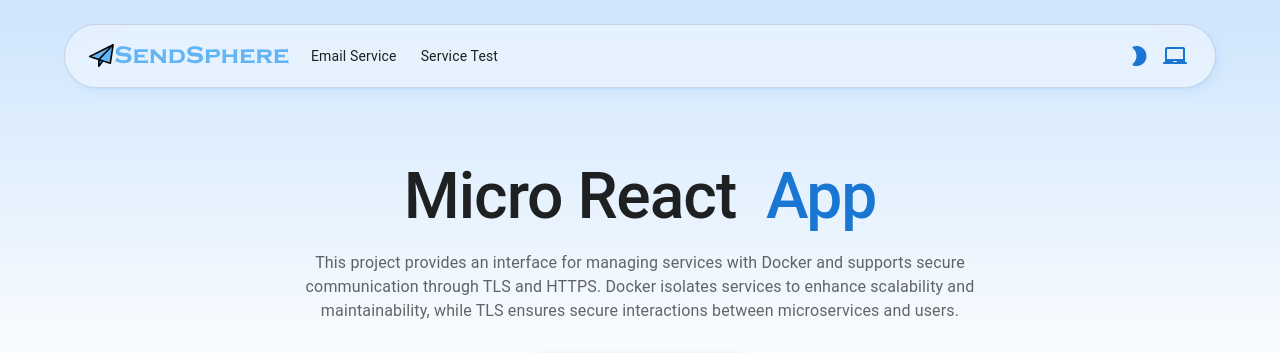
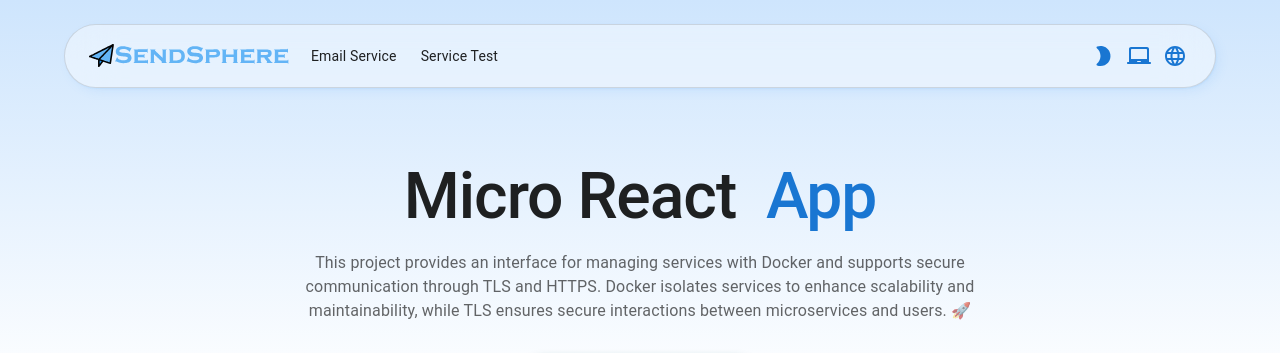
Before and after one commit to ahmettoguz/Micro-Frontend, a React (Vite) app: page / in a window 1280 px wide. Shown: the top 353 px of the page. Built offline with nearby package versions, Linux system fonts and the light colour scheme.

Commit message:
setting language support

```diff
--- a/package.json
+++ b/package.json
@@ -18,9 +18,11 @@
     "@mui/lab": "^5.0.0-alpha.173",
     "@mui/material": "^5.16.7",
     "axios": "^1.7.4",
+    "i18next": "^23.14.0",
     "notistack": "^3.0.1",
     "react": "^18.3.1",
-    "react-dom": "^18.3.1"
+    "react-dom": "^18.3.1",
+    "react-i18next": "^15.0.1"
   },
   "devDependencies": {
     "@types/react": "^18.3.3",
--- a/src/App.tsx
+++ b/src/App.tsx
@@ -27,6 +27,8 @@ import {
   getStoredThemeMode,
   getStoredThemeSchema,
 } from "./utils/localStorageUtils";
+import { useTranslation } from "react-i18next";
+import { LanguageEnum } from "./enum/LanguageEnum";
 
 const storedThemeMode = getStoredThemeMode();
 const storedThemeSchema = getStoredThemeSchema();
@@ -34,9 +36,22 @@ const storedThemeSchema = getStoredThemeSchema();
 export default function App() {
   const [themeMode, setThemeMode] = useState<PaletteMode>(storedThemeMode);
   const [themeSchema, setThemeSchema] = useState(storedThemeSchema);
-
   const customTheme = createTheme(getCustomTheme(themeMode));
   const defaultTheme = createTheme({ palette: { mode: themeMode } });
+  const {
+    t,
+    i18n: { changeLanguage, language },
+  } = useTranslation();
+  const [currentLanguage, setCurrentLanguage] = useState(language);
+
+  const toggleLanguage = () => {
+    const newLanguage =
+      currentLanguage === LanguageEnum.Tr.code
+        ? LanguageEnum.En.code
+        : LanguageEnum.Tr.code;
+    setCurrentLanguage(newLanguage);
+    changeLanguage(newLanguage);
+  };
 
   const toggleColorMode = () => {
     setThemeMode((prevMode) => {
@@ -75,6 +90,8 @@ export default function App() {
         <CssBaseline />
 
         <XAppBar
+          language={currentLanguage}
+          toggleLanguage={toggleLanguage}
           themeMode={themeMode}
           themeSchema={themeSchema}
           toggleColorMode={toggleColorMode}
--- a/src/components/core/components/XToggleColorMode.tsx
+++ b/src/components/core/components/XToggleColorMode.tsx
@@ -30,7 +30,7 @@ export default function XToggleColorMode({
           variant="text"
           onClick={toggleColorMode}
           size="small"
-          aria-label="button to toggle theme"
+          aria-label="button to toggle color"
           sx={{ minWidth: "32px", height: "32px", p: "4px" }}
         >
           {themeMode === ThemeModeEnum.Dark ? (
--- /dev/null
+++ b/src/components/core/components/XToggleLanguage.tsx
@@ -0,0 +1,41 @@
+import { Tooltip } from "@mui/material";
+import Box from "@mui/material/Box";
+import Button from "@mui/material/Button";
+import LanguageIcon from "@mui/icons-material/Language";
+import { useTranslation } from "react-i18next";
+import { LanguageEnum } from "../../../enum/LanguageEnum";
+
+interface ToggleLanguageProps {
+  language: string;
+  toggleLanguage: () => void;
+}
+
+export default function XToggleLanguage({
+  language,
+  toggleLanguage,
+}: ToggleLanguageProps) {
+  const { t } = useTranslation();
+
+  return (
+    <Tooltip
+      placement="bottom"
+      title={t(
+        language === LanguageEnum.En.code
+          ? "appbar.tooltip.languageTurkish"
+          : "appbar.tooltip.languageEnglish"
+      )}
+    >
+      <Box sx={{ maxWidth: "32px" }}>
+        <Button
+          variant="text"
+          onClick={toggleLanguage}
+          size="small"
+          aria-label="button to toggle language"
+          sx={{ minWidth: "32px", height: "32px", p: "4px" }}
+        >
+          <LanguageIcon fontSize="medium" />
+        </Button>
+      </Box>
+    </Tooltip>
+  );
+}
--- a/src/components/core/sections/XAppBar.tsx
+++ b/src/components/core/sections/XAppBar.tsx
@@ -15,6 +15,7 @@ import logo from "../../../assets/logo.svg";
 import { scrollToSection } from "../../../utils/scrollUtils";
 import XToggleColorMode from "../components/XToggleColorMode";
 import XToggleThemeMode from "../components/XToggleThemeMode";
+import XToggleLanguage from "../components/XToggleLanguage";
 
 interface LogoStyle {
   width: string;
@@ -29,10 +30,12 @@ const logoStyle: LogoStyle = {
 };
 
 interface XAppBarProps {
+  language: string;
   themeMode: PaletteMode;
   themeSchema: string;
   toggleColorMode: () => void;
   toggleTheme: () => void;
+  toggleLanguage: () => void;
 }
 
 const leftMenuItemIdList = [
@@ -47,10 +50,12 @@ const leftMenuItemIdList = [
 ];
 
 export default function XAppBar({
+  language,
   themeMode,
   themeSchema,
   toggleColorMode,
   toggleTheme,
+  toggleLanguage,
 }: XAppBarProps) {
   const [open, setOpen] = useState(false);
   const [scrolledToBottom, setScrolledToBottom] = useState(false);
@@ -126,6 +131,8 @@ export default function XAppBar({
         />
 
         <XToggleThemeMode themeSchema={themeSchema} toggleTheme={toggleTheme} />
+
+        <XToggleLanguage language={language} toggleLanguage={toggleLanguage} />
       </Box>
     );
   };
@@ -183,6 +190,11 @@ export default function XAppBar({
               <XToggleThemeMode
                 themeSchema={themeSchema}
                 toggleTheme={toggleTheme}
+              />
+
+              <XToggleLanguage
+                language={language}
+                toggleLanguage={toggleLanguage}
               />
 
               {/* close drawer button */}
--- a/src/components/sections/Hero.tsx
+++ b/src/components/sections/Hero.tsx
@@ -4,10 +4,13 @@ import Button from "@mui/material/Button";
 import Container from "@mui/material/Container";
 import Stack from "@mui/material/Stack";
 import Typography from "@mui/material/Typography";
-import { appDescription, appName } from "../../utils/envVars";
+import { useTranslation } from "react-i18next";
+import { appName } from "../../utils/envVars";
 import { scrollToSection } from "../../utils/scrollUtils";
 
 export default function Hero() {
+  const { t } = useTranslation();
+
   return (
     <Box
       id="hero"
@@ -68,7 +71,7 @@ export default function Hero() {
             color="text.secondary"
             sx={{ alignSelf: "center", width: { sm: "100%", md: "90%" } }}
           >
-            {appDescription}
+            {t("hero.appDescription", { appIcon: "🚀" })}
           </Typography>
 
           <Button
--- /dev/null
+++ b/src/enum/LanguageEnum.ts
@@ -0,0 +1,4 @@
+export const LanguageEnum = {
+  Tr: { code: "tr", name: "Türkçe" },
+  En: { code: "en", name: "İngilizce" },
+};
--- a/src/init.tsx
+++ b/src/init.tsx
@@ -1,4 +1,5 @@
 import ReactDOM from "react-dom/client";
 import App from "./App";
+import "./language/i18n";
 
 ReactDOM.createRoot(document.getElementById("root")!).render(<App />);
--- /dev/null
+++ b/src/language/en.json
@@ -0,0 +1,17 @@
+{
+  "translation": {
+    "hero": {
+      "appDescription": "This project provides an interface for managing services with Docker and supports secure communication through TLS and HTTPS. Docker isolates services to enhance scalability and maintainability, while TLS ensures secure interactions between microservices and users. {{appIcon}}"
+    },
+    "appbar": {
+      "tooltip": {
+        "themeModeDark": "dark mode",
+        "themeModeLight": "light mode",
+        "themeSchemaDefault": "default theme",
+        "themeSchemaCustom": "custom theme",
+        "languageTurkish": "Turkish",
+        "languageEnglish": "English"
+      }
+    }
+  }
+}
--- /dev/null
+++ b/src/language/i18n.ts
@@ -0,0 +1,11 @@
+import i18n from "i18next";
+import { initReactI18next } from "react-i18next";
+import enJSON from "./en.json";
+import trJSON from "./tr.json";
+i18n.use(initReactI18next).init({
+  resources: {
+    en: { ...enJSON },
+    tr: { ...trJSON },
+  },
+  lng: "en", // Set the initial language of the App
+});
--- /dev/null
+++ b/src/language/tr.json
@@ -0,0 +1,17 @@
+{
+  "translation": {
+    "hero": {
+      "appDescription": "Bu proje, Docker ile hizmetleri yönetmek için bir arayüz sağlar ve TLS ve HTTPS üzerinden güvenli iletişimi destekler. Docker, hizmetleri izole ederek ölçeklenebilirlik ve bakım kolaylığı sağlar, TLS ise mikro hizmetler ve kullanıcılar arasındaki güvenli etkileşimleri garanti eder. {{appIcon}}"
+    },
+    "appbar": {
+      "tooltip": {
+        "themeModeDark": "karanlık mod",
+        "themeModeLight": "aydınlık mod",
+        "themeSchemaDefault": "varsayılan tema",
+        "themeSchemaCustom": "özel tema",
+        "languageTurkish": "Türkçe",
+        "languageEnglish": "İngilizce"
+      }
+    }
+  }
+}
--- a/src/utils/envVars.tsx
+++ b/src/utils/envVars.tsx
@@ -1,3 +1,2 @@
 export const appName = import.meta.env.VITE_APP_NAME;
-export const appDescription = import.meta.env.VITE_APP_DESCRIPTION;
 export const isThemeChangeEnabled = import.meta.env.VITE_APP_ENABLE_THEME_CHANGE === "true";
```
Also changed, not shown: 2 other files (tests, documents, lock files or other folders).
